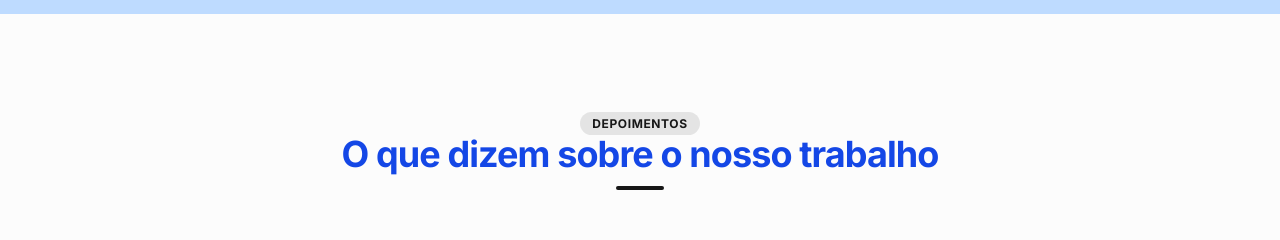
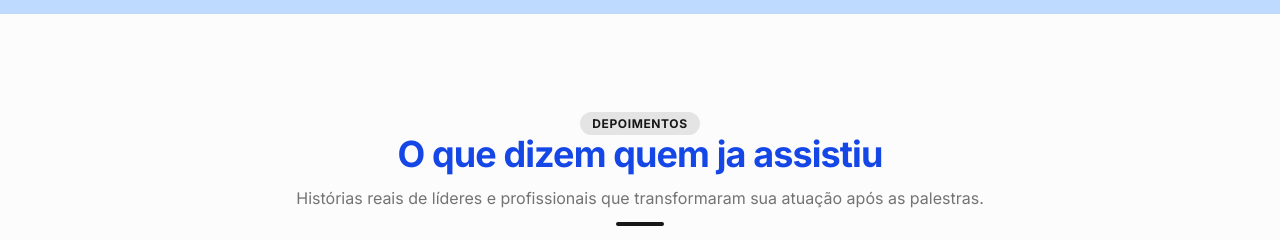
Before and after one commit to arthursmarinho/marcio-simioni-site-nextjs, a Next.js app: page / in a window 1280 px wide. Shown: the part 2860-3100 px from the top of the page. Built offline with nearby package versions, Linux system fonts and the light colour scheme.

Commit message:
update: inserted text

```diff
--- a/app/components/Testimonials.tsx
+++ b/app/components/Testimonials.tsx
@@ -154,8 +154,12 @@ export default function TestimonialsCarousel() {
             Depoimentos
           </span>
           <h2 className="text-3xl text-blue-700 font-bold tracking-tight sm:text-4xl font-arvo">
-            O que dizem sobre o nosso trabalho
+            O que dizem quem ja assistiu
           </h2>
+          <p className="text-muted-foreground">
+            Histórias reais de líderes e profissionais que transformaram sua
+            atuação após as palestras.
+          </p>
           <div className="h-1 w-12 bg-primary mx-auto rounded-full mt-2" />
         </div>
 
```
